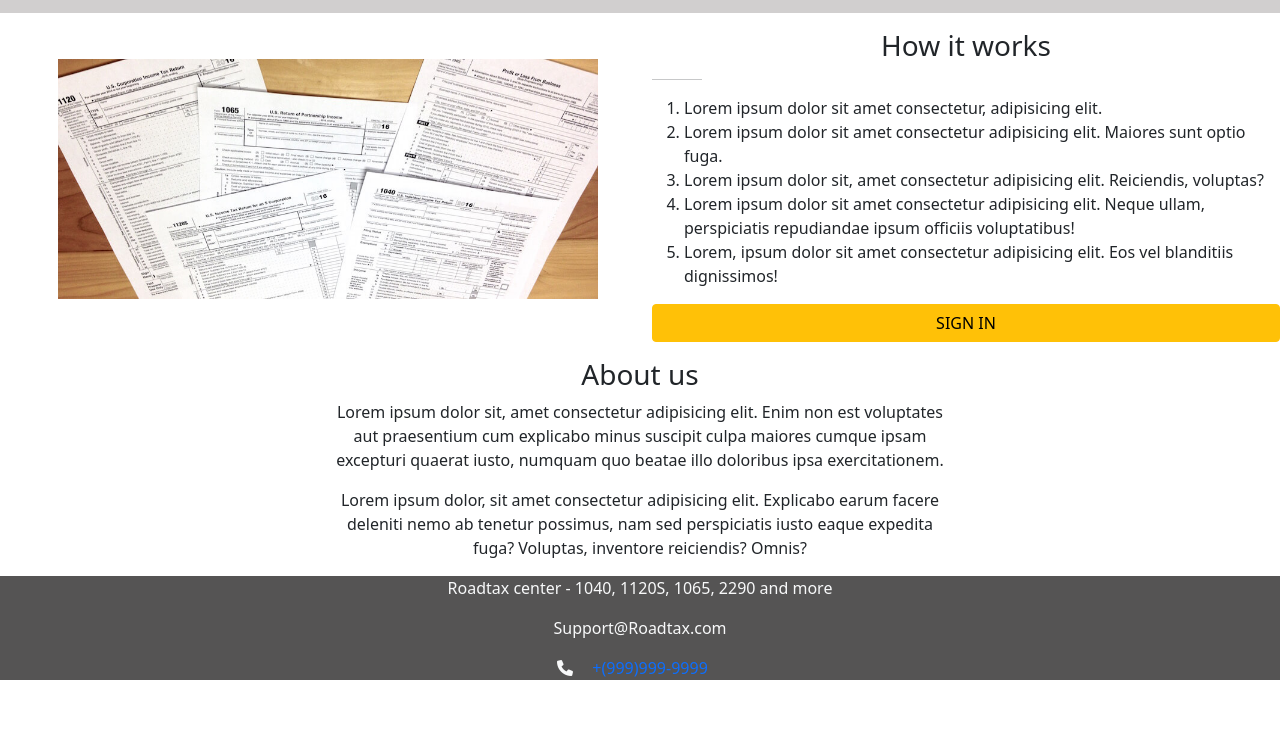
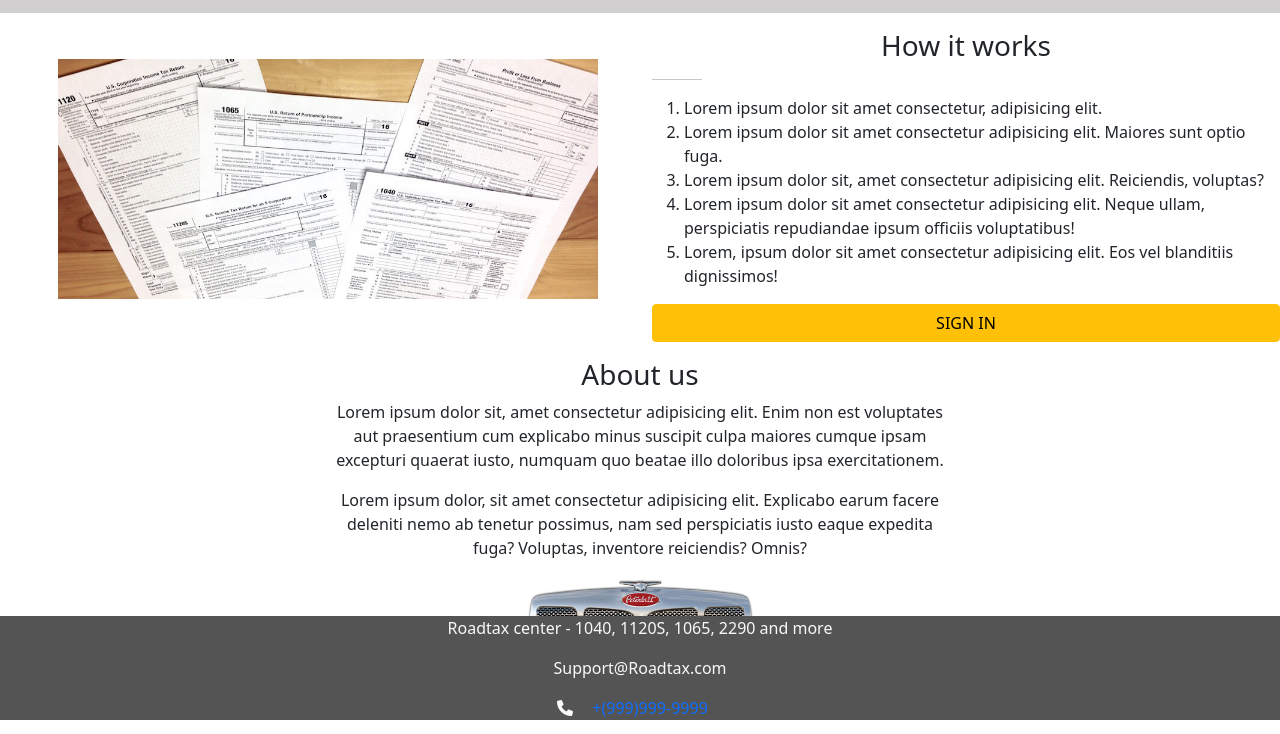
Before and after one commit to nichoanton/Exercise, a plain HTML site: page Bootstrap/Exercise-YTT/Home-page.html in a window 1280 px wide. Shown: the part 1319-2053 px from the top of the page. Before the commit the page ends 2013 px from the top, so only its background shows below. Drawn offline with nearby package versions, Linux system fonts and the light colour scheme.

Commit message:
Update Home-page.css

```diff
--- a/Bootstrap/Exercise-YTT/Home-page.css
+++ b/Bootstrap/Exercise-YTT/Home-page.css
@@ -111,10 +111,15 @@ a {
 
 /* ABOUT SECTION */
 #about-section {
+  padding-bottom: 40px;
   text-align: center;
   margin: auto;
   width: 50%;
   background-image: url(images/ceabef812d79269b3b3d08e020507d44.jpeg);
+  background-position: center;
+  object-fit: contain;
+  background-size: contain;
+  background-repeat: no-repeat;
 }
 
 /* FOOTER */
@@ -144,8 +149,6 @@ body {
     display: flex;
     justify-content: center;
   }
-
-
 
   #dummy {
     display: none;
```
